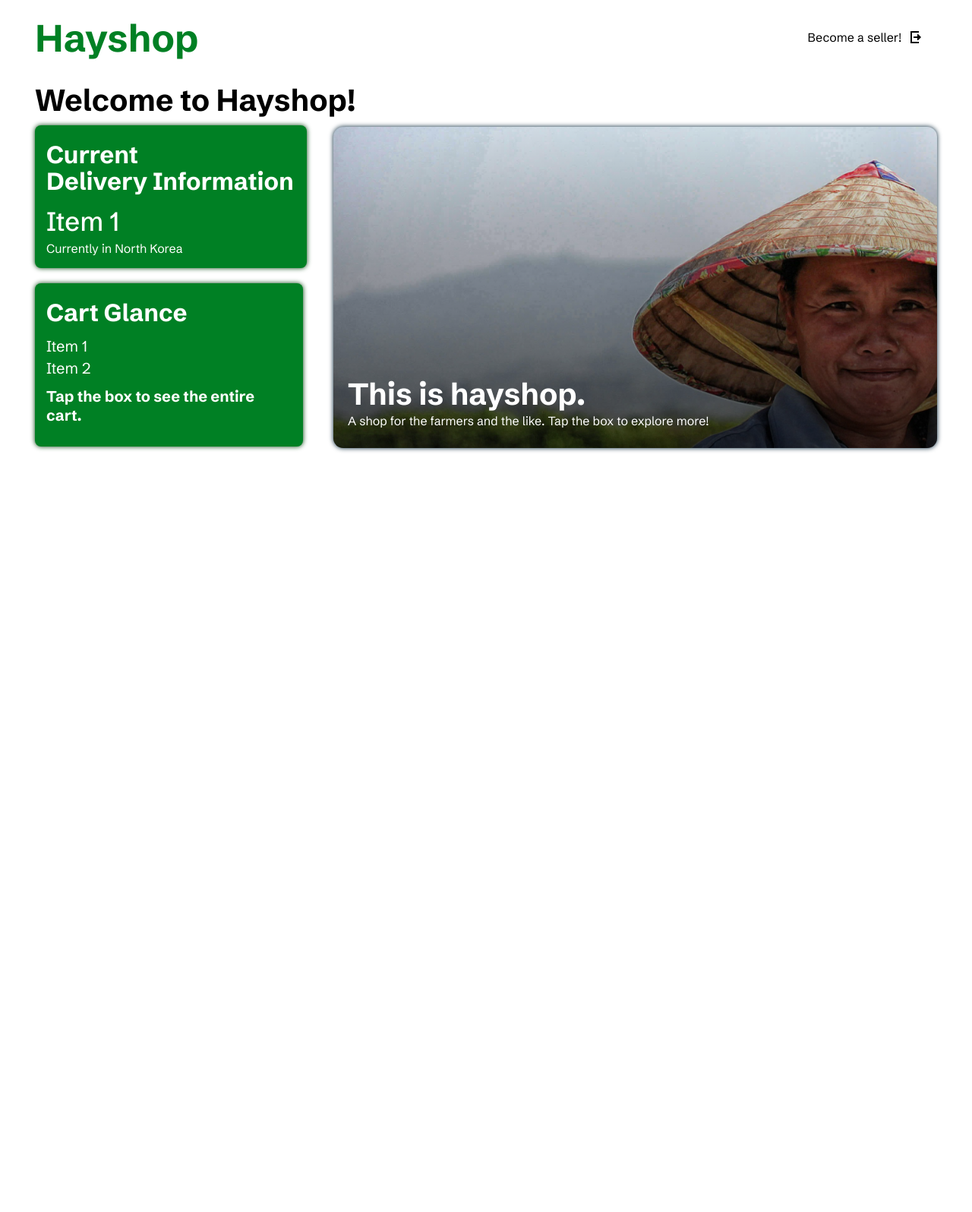
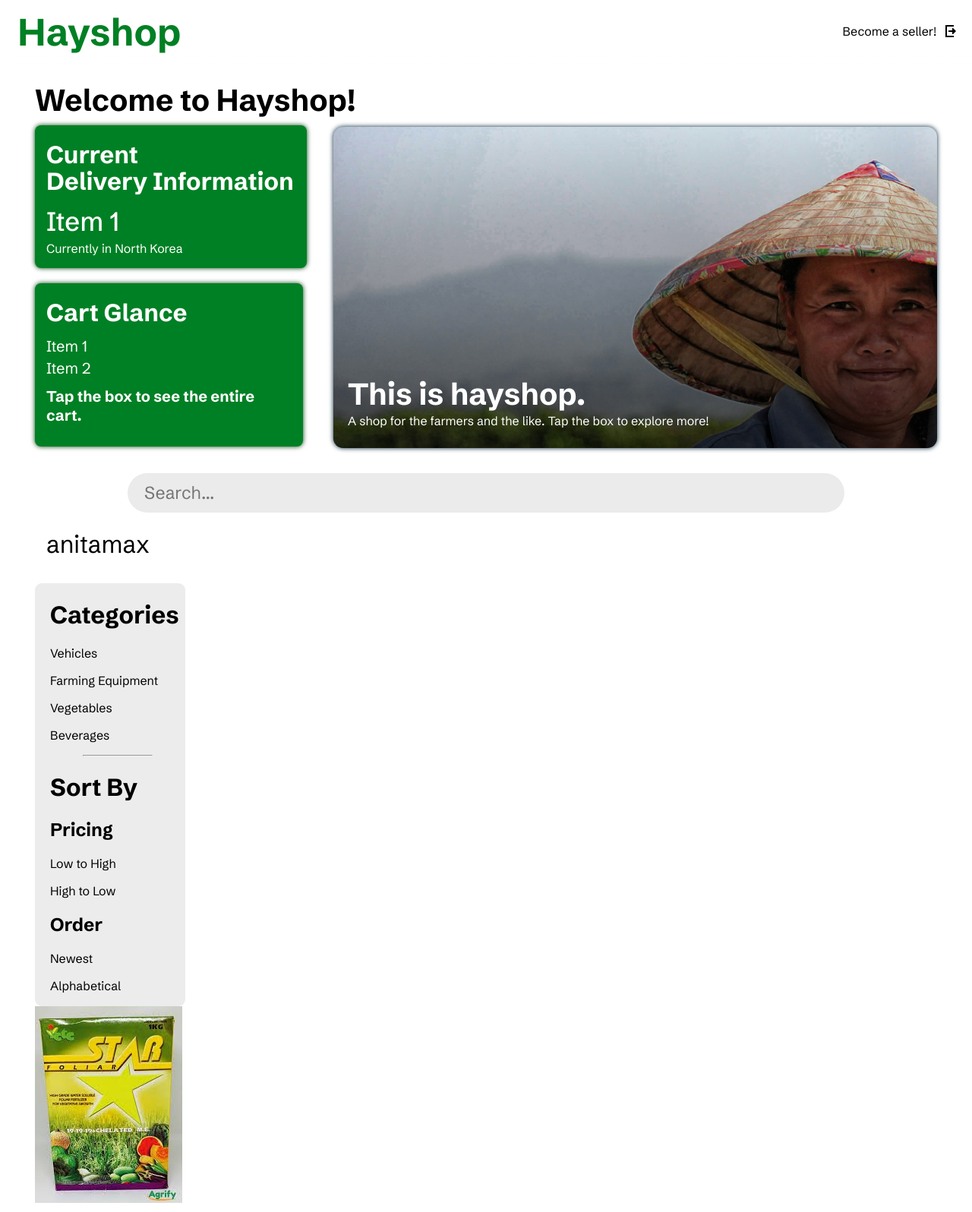
Before and after one commit to av-makoraph/HayShop, a PHP site: page /hayshop-mainstore.html in a window 1280 px wide. Shown: the whole page at 76% size. Before the commit the page ends 595 px from the top, so only its background shows below. Run offline with PHP 8.4, Linux system fonts and the light colour scheme.

Commit message:
Add files via upload

```diff
--- a/hayshop-mainstore.html
+++ b/hayshop-mainstore.html
@@ -14,12 +14,14 @@
 </head>
 <body>
 
+    <!--- NavBar Configuration -->
     <div class="mainbar">
     <div class="topbar">
         <h1 class="hayshop" style="color:#008024">Hayshop</h1>
         </div>
 
         <div class="nibbles">
+
 
             <p> <a href="hayshop-buyerreg.html">Become a seller!
             </p>
@@ -29,11 +31,10 @@
                </a>
         </div>
     </div>
-
+    <!-- top of Hayshop -->
     <div class="home">
     <h1> Welcome to Hayshop! </h1>
 </div>
-
 <div class="delinfo">
 
     <h1>Current <br>Delivery Information</h1>
@@ -61,8 +62,45 @@
 </div>
 </a>
 
+<div class="search_container">
+<input type="text" placeholder="Search..." id="sbar">
+</div>
 
+<!-- Sidebar -->
 
+<div class="profil">
+    <p> <a href="&nbsp;">  anitamax </a> </p>
+    </div>
+
+<div class="sidebar">
+
+    <h1> Categories </h1>
+      <p><a href="&nbsp;">Vehicles</p>
+      <p><a href="&nbsp;">Farming Equipment</p>
+      <p><a href="&nbsp;">Vegetables</p>
+      <p><a href="&nbsp;">Beverages</p>
+        <hr style="width:90px; ">
+
+    <h1> Sort By </h1>
+    <h2>Pricing</h2>
+    <p><a href='&nbsp;'>Low to High</a></p>
+    <p><a href='&nbsp;'>High to Low</a></p>
+
+    <h2>Order</h2>
+    <p><a href="&nbsp;">Newest</a></p>
+    <p><a href="&nbsp;">Alphabetical</a></p>
+
+</div>
+
+<!-- Products -->
+<div class="itemfin">
+
+    <div class="row">
+        <div class="col1">
+            <img src="images/fert-1.jpeg">
+        </div>
+    </div>
+</div>
 
 </body>
 </html>
--- a/styles/login.css
+++ b/styles/login.css
@@ -82,7 +82,7 @@ input {
     color:white;
     background-color:rgb(0, 0, 0);
     opacity: 80%;
-    backdrop-filter: blur(233px);
+
 
 }
 
--- a/styles/main.css
+++ b/styles/main.css
@@ -1,14 +1,14 @@
 html, body {
 
-  margin-left:23px;
+  margin-left: 23px;
   margin-right:23px;
-
-  }
+}
 
 a {
 
   text-decoration: none;
   color:black;
+  transition: 150ms linear;
 }
 
 a:visited {
@@ -19,16 +19,31 @@ a:visited {
 
 a:hover {
   color: grey;
+  cursor: pointer;
 }
+
+
 
 .mainbar {
 
-  background-color:black;
+  top:0;
+  left:0;
+  right:0;
+  padding-left:23px;
+  padding-right:23px;
+  border:none;
+  display:inline;
+  position:fixed;
+  z-index: 1;
+  width:100%;
+  background: rgb(34,193,195);
+  background: linear-gradient(0deg, rgba(34,193,195,0) 0%, rgba(255,255,255,1) 35%);
 }
 
 .topbar {
 
   margin-top:-23px;
+
   padding-right:23px;
   float:left;
 }
@@ -161,3 +176,57 @@ a:hover {
   line-height:9px;
   padding-top:320px;
 }
+
+.search_container {
+  padding: 70px 0;
+  position: sticky;
+  top:0;
+  display:flex;
+  justify-content: center;
+  margin-top:109px;
+}
+
+input {
+
+
+  font-family: "Schibsted Grotesk";
+  width:100%;
+  max-width: 900px;
+  height:50px;
+  padding-left:22px;
+  padding-right:22px;
+  border-radius:29px;
+  font-size:23px;
+  border:none;
+  margin-top:13px;
+  color:rgb(0, 0, 0);
+  background-color:rgb(235, 235, 235);
+  transition: 350ms ease;
+
+}
+
+.sidebar {
+
+  position:sticky;
+  top:0;
+  margin-top:10px;
+  background-color:#ececec;
+  border-radius: 9px;
+  width:15%;
+  padding-left:20px;
+  padding-top: 0.1px;
+  padding-bottom:1px;
+
+
+}
+
+.profil {
+
+  position:sticky;
+  top:0;
+  margin-left:15px;
+  margin-top:-80px;
+  font-size: 32px;
+  max-width: 70px;
+
+}
```
Also changed, not shown: hayshop-login.html (line endings or trailing spaces), images/fert-1.jpeg (added).
